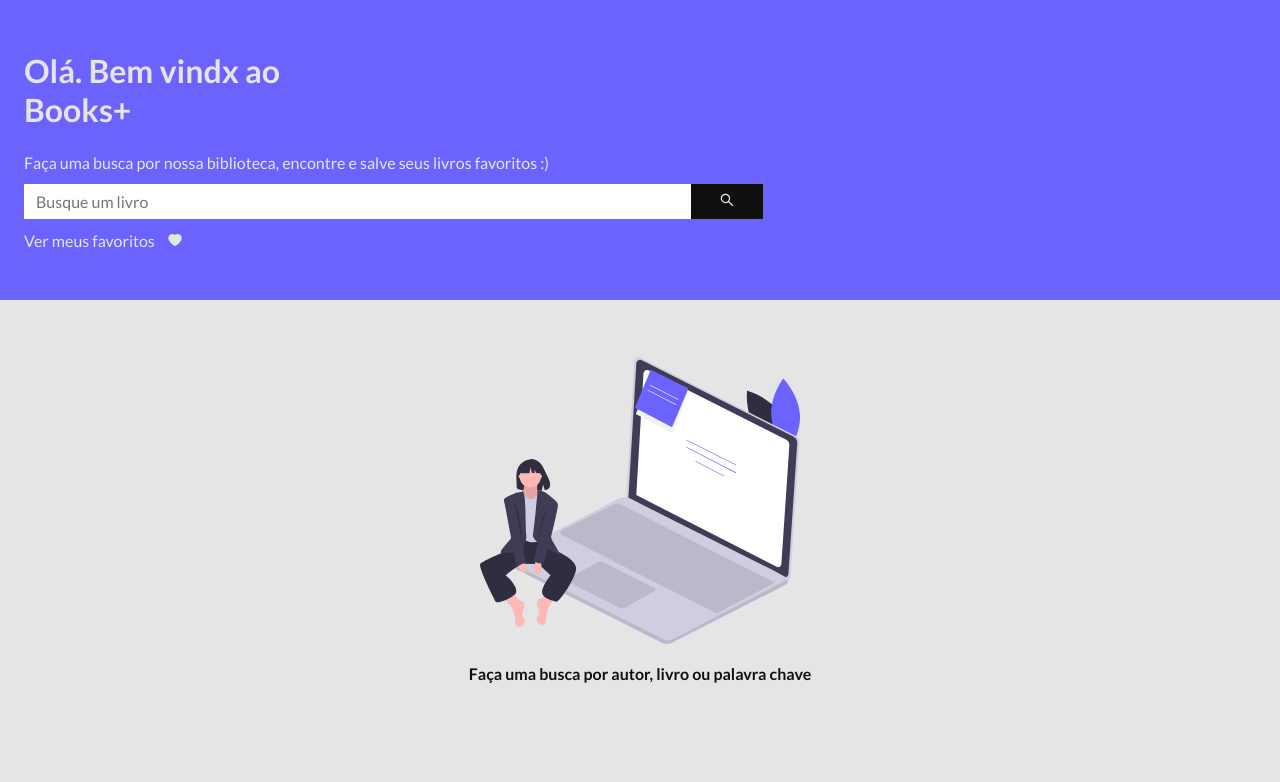
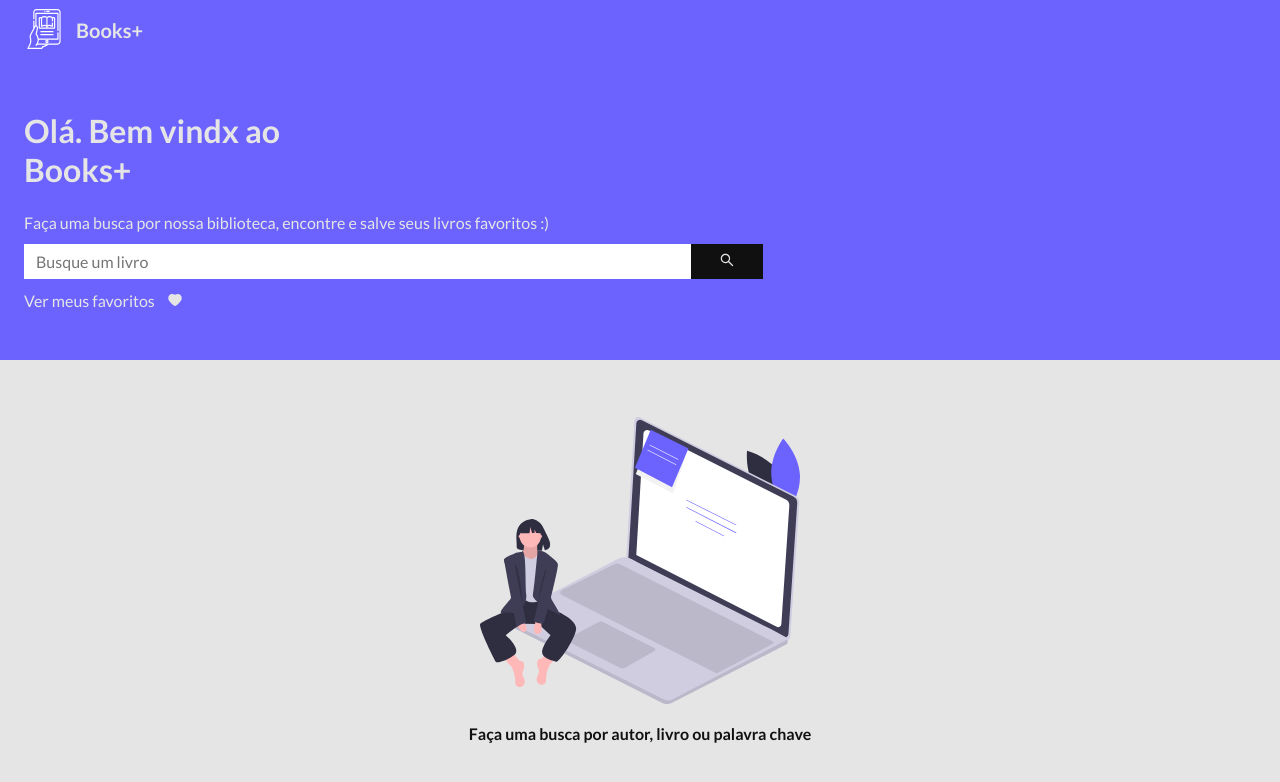
Before and after one commit to jessejonass/uptech-riachuelo, a React (Create React App) app: page / in a window 1280 px wide. Shown: the top 782 px of the page. Built offline with nearby package versions, Linux system fonts and the light colour scheme.

Commit message:
feat: adiciona header

```diff
--- a/src/App.tsx
+++ b/src/App.tsx
@@ -6,11 +6,13 @@ import './styles/global.scss';
 
 import Routes from './routes';
 import AppProvider from './hooks';
+import Header from './components/Header';
 
 const App: React.FC = () => (
     <>
         <BrowserRouter>
             <AppProvider>
+                <Header />
                 <Routes />
             </AppProvider>
         </BrowserRouter>
--- a/src/components/Header/index.tsx
+++ b/src/components/Header/index.tsx
@@ -1,5 +1,18 @@
 import React from 'react';
+import { Link } from 'react-router-dom';
 
-export default function Header() {
-    return <div />;
-}
+import './styles.scss';
+import logo from '../../assets/logo.svg';
+
+const Header: React.FC = () => {
+    return (
+        <div className="header__container">
+            <Link to="/">
+                <img src={logo} alt="Logo" />
+            </Link>
+            <strong>Books+</strong>
+        </div>
+    );
+};
+
+export default Header;
--- a/src/components/Header/styles.scss
+++ b/src/components/Header/styles.scss
@@ -0,0 +1,21 @@
+.header__container {
+    display: flex;
+    align-items: center;
+    background: #6c63ff;
+    // background: #6c63ff;
+    height: 60px;
+    width: 100%;
+    padding: 12px 24px;
+
+
+    img {
+        height: 40px;
+        width: 40px;
+        margin-right: 12px;
+    }
+
+    strong {
+        color: #e5e5e5;
+        font-size: 1.25rem;
+    }
+}
--- a/src/hooks/search.tsx
+++ b/src/hooks/search.tsx
@@ -63,6 +63,7 @@ const SearchProvider: React.FC = ({ children }) => {
         setStartIndex(0); // quando faz uma busca, o proximo indice a iniciar é o 10
         setLoading(true); // resposta visual dos botões
 
+        // pesquisa em branco não retorna nada
         if (!term) {
             setBooks([]);
             setLoading(false);
@@ -84,6 +85,7 @@ const SearchProvider: React.FC = ({ children }) => {
         const page = startIndex + 10;
         setStartIndex(startIndex + 10);
 
+        // usando o startIdex para proxima página
         await fetch(
             `https://www.googleapis.com/books/v1/volumes?q=search+${searchTerm}&startIndex=${page}`,
         )
```
Also changed, not shown: src/assets/logo.svg (added).
